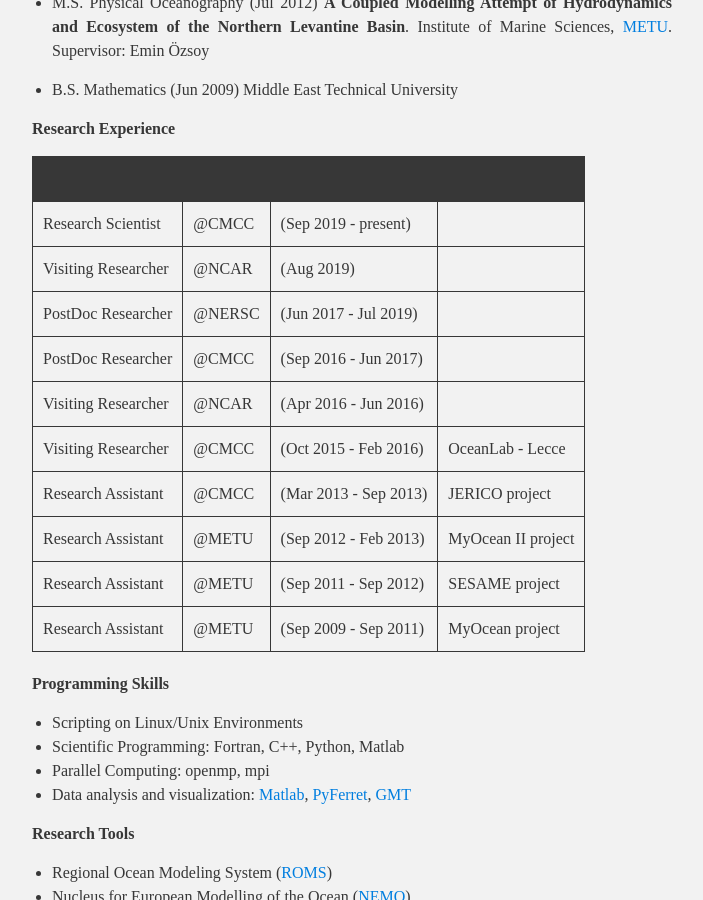
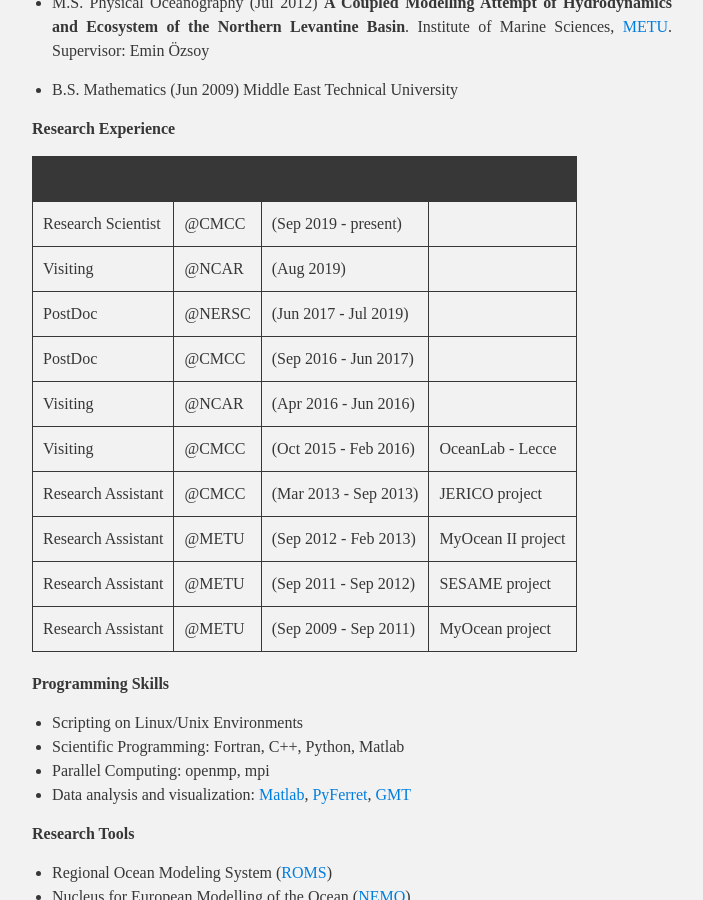
Before and after one commit to aydogduali/aydogduali.github.io, a Jekyll site: the page built from about/index.md, in a window 1280 px wide and 900 px high, scrolled down 974 px. Shown: the whole window, without its empty margins (288-991 px from the left). Built offline with Jekyll 4.4.1, drawn with Linux system fonts in a browser that asks for light colours; the repository's description, which GitHub fills in, is left out.

Commit message:
update positions

```diff
--- a/about/index.md
+++ b/about/index.md
@@ -22,11 +22,11 @@
 |                      |       |                      |                     |
 |----------------------|:------|:---------------------|---------------------|
 | Research  Scientist  | @CMCC | (Sep 2019 - present) ||
-| Visiting Researcher  | @NCAR | (Aug 2019)           ||
-| PostDoc Researcher   | @NERSC| (Jun 2017 - Jul 2019)||
-| PostDoc Researcher   | @CMCC | (Sep 2016 - Jun 2017)||
-| Visiting Researcher  | @NCAR | (Apr 2016 - Jun 2016)||
-| Visiting Researcher  | @CMCC | (Oct 2015 - Feb 2016)| OceanLab - Lecce|
+| Visiting             | @NCAR | (Aug 2019)           ||
+| PostDoc              | @NERSC| (Jun 2017 - Jul 2019)||
+| PostDoc              | @CMCC | (Sep 2016 - Jun 2017)||
+| Visiting             | @NCAR | (Apr 2016 - Jun 2016)||
+| Visiting             | @CMCC | (Oct 2015 - Feb 2016)| OceanLab - Lecce|
 | Research Assistant   | @CMCC | (Mar 2013 - Sep 2013)| JERICO project|
 | Research Assistant   | @METU | (Sep 2012 - Feb 2013)| MyOcean II project|
 | Research Assistant   | @METU | (Sep 2011 - Sep 2012)| SESAME project|
```
